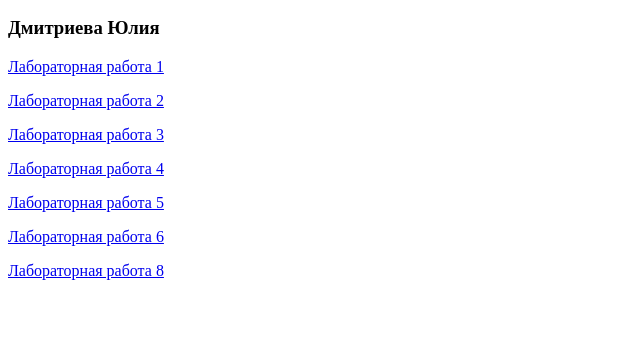
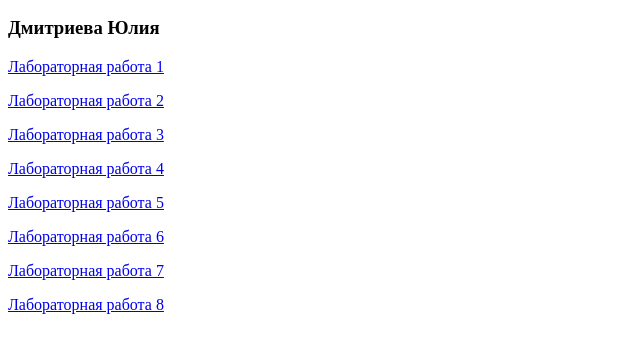
Before and after one commit to Yuliya76/ProectirovaniePuzr, a plain HTML site: page index.html in a window 1280 px wide. Shown: the part 110-462 px from the top of the page, without its empty margins (0-640 px from the left). Drawn offline with Linux system fonts and the light colour scheme.

Commit message:
Update index.html

```diff
--- a/index.html
+++ b/index.html
@@ -21,6 +21,7 @@
 	<p><a href="lb4.html">Лабораторная работа 4</a></p>
 	<p><a href="lb5.html">Лабораторная работа 5</a></p>
 	<p><a href="lb6.html">Лабораторная работа 6</a></p>
+	<p><a href="lb6.html">Лабораторная работа 7</a></p>
 	<p><a href="lb8.html">Лабораторная работа 8</a></p>
 </body>
 </html>
```
